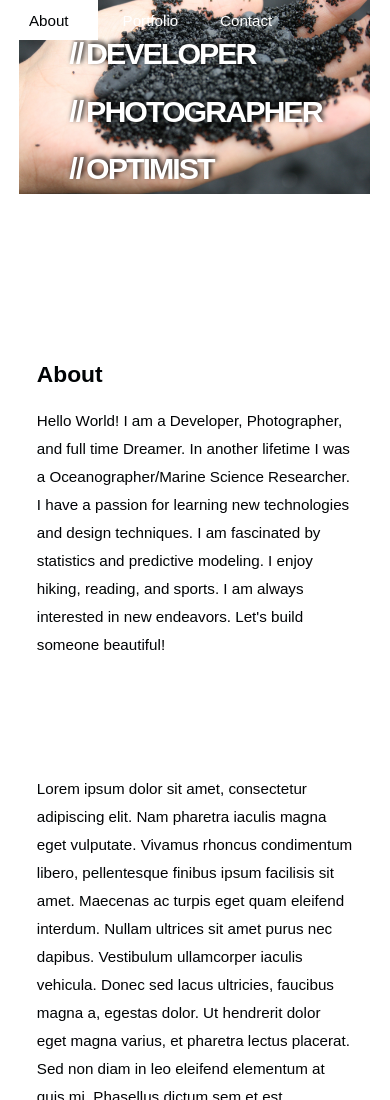
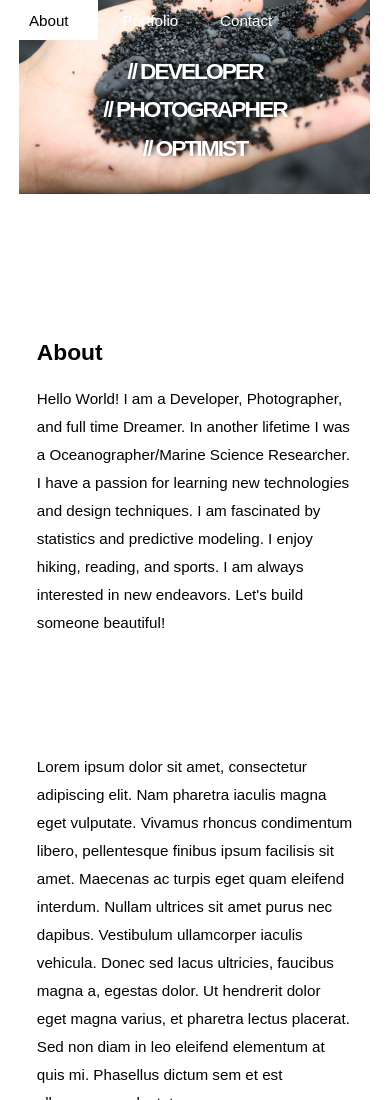
Before and after one commit to Keopaseutb/Keopaseutb.github.io, a plain HTML site: page index.html in a window 390 px wide. Shown: the top 1100 px of the page. Drawn offline with Linux system fonts and the light colour scheme.

Commit message:
fix the spacing and the text alignment of the H1s

```diff
--- a/css/style.css
+++ b/css/style.css
@@ -6,14 +6,17 @@ body {
   text-align: left;
 }
 
+.heading {
+  margin-top: 200px;
+}
+
 h1 {
   font-size: 400%;
   color: #FFF;
   width: 60%;
-  /*text-align: center;*/
-  margin: 50px;
-  /*margin: 60px 0 0 50px;*/
-  line-height: 1.5;
+  text-align: center;
+  margin: auto;
+  line-height: 150%;
   letter-spacing: -2px;
   text-transform: uppercase;
   text-shadow: 2px -2px 5px black;
@@ -212,14 +215,16 @@ a:hover, a:active {
     font-size: 95%;
   }
 
+  .heading {
+  margin-top: 70px;
+  }
+
   h1 {
-  font-size: 200%;
+  font-size: 150%;
   color: #FFF;
   width: 60%;
-  /*text-align: center;*/
-  margin: 50px;
-  /*margin: 60px 0 0 50px;*/
-  line-height: .25;
+  margin: 35px auto;
+  line-height: .15;
   letter-spacing: -2px;
   text-transform: uppercase;
   text-shadow: 2px -2px 5px black;
--- a/index.html
+++ b/index.html
@@ -33,12 +33,14 @@
           <li><a href="#contact">Contact</a></li>
         </ul>
       </nav>
-      <div class="landingImg">
-        <h1>Developer</h1>
-        <h1>Photographer</h1>
-        <h1>Optimist</h1>
+      <section class="landingImg">
+        <div class="heading">
+          <h1>Developer</h1>
+          <h1>Photographer</h1>
+          <h1>Optimist</h1>
         <img src="img/Background-Normal.png" alt="Background">
-      </div>
+        </div>
+      </section>
     </header>
     <div class="mainContent">
       <div class="content">
```
